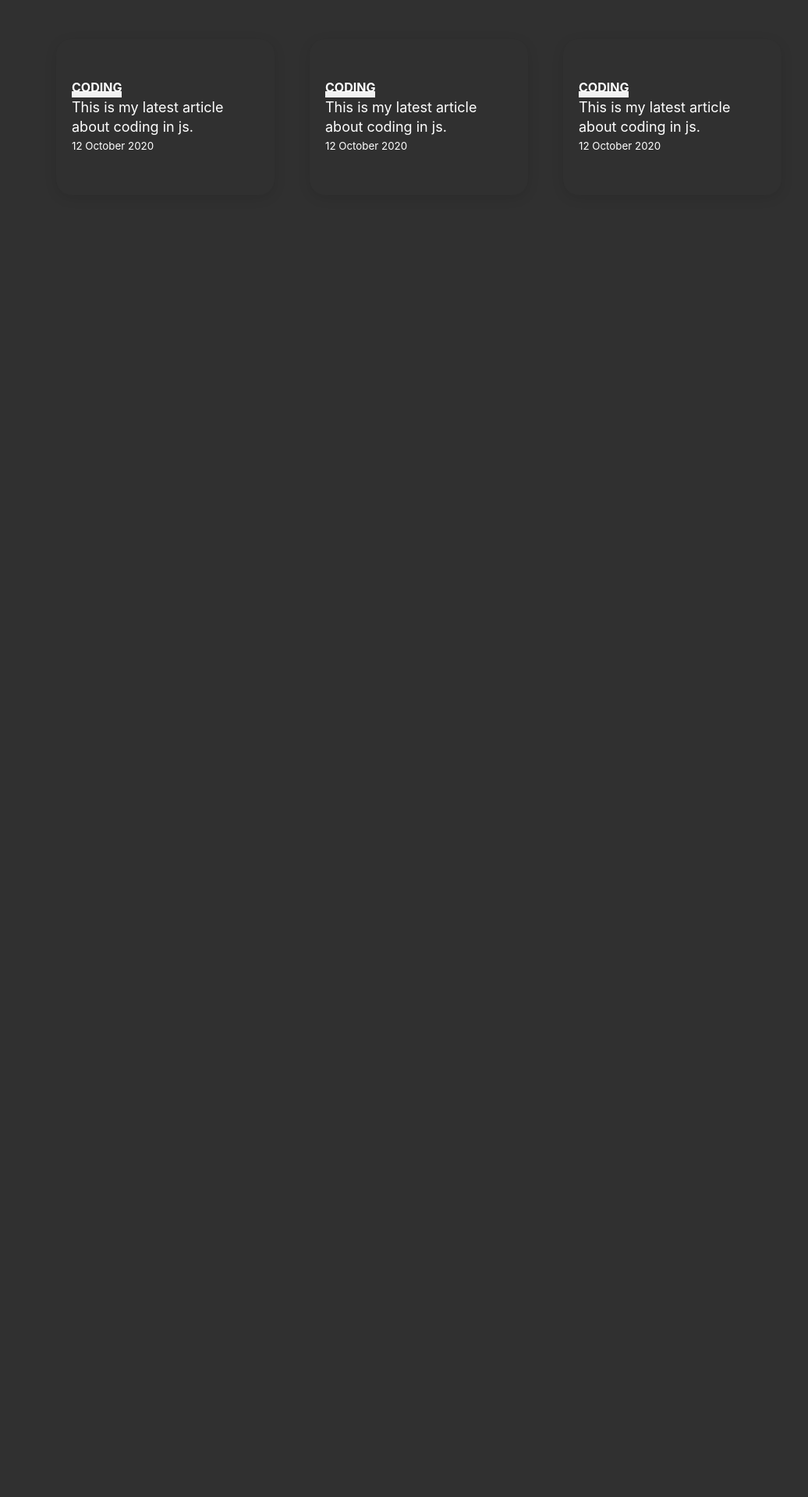
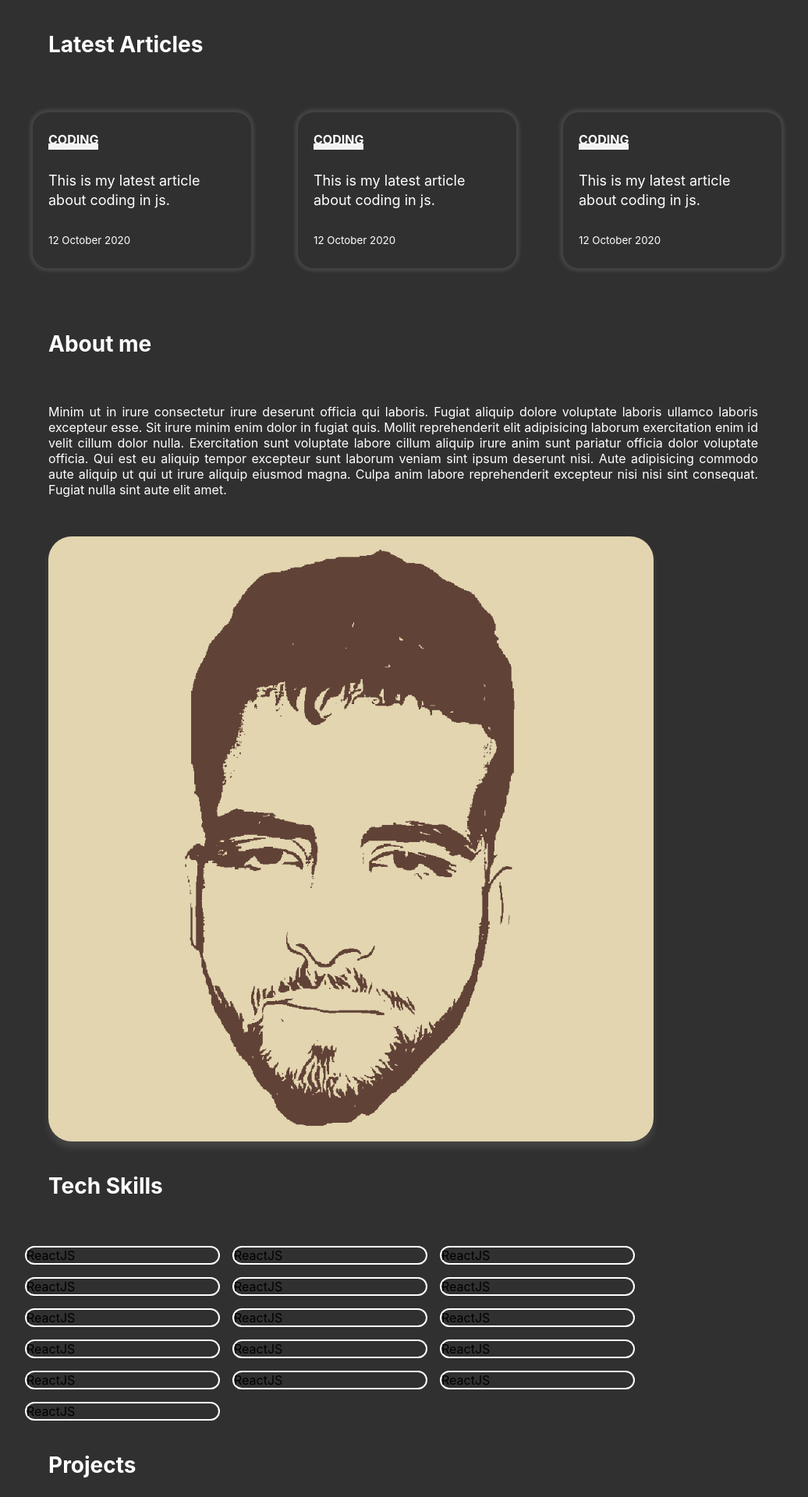
Before and after one commit to MarouaneMORCHID/react-folio, a React (Create React App) app: page / in a window 1280 px wide. Shown: the part 560-2480 px from the top of the page at 78% size, without its empty margins (108-1144 px from the left). Before the commit the page ends 860 px from the top, so only its background shows below. Built offline with nearby package versions, Linux system fonts and the light colour scheme.

Commit message:
About and skills section :rocket:

```diff
--- a/src/App.js
+++ b/src/App.js
@@ -1,15 +1,18 @@
 import React, { useRef, useState } from "react";
 import styled, { ThemeProvider } from "styled-components";
+import About from "./components/About/About";
 import Articles from "./components/Articles/Articles";
 import Landing from "./components/Landing/Landing";
 import Navbar from "./components/Navbar/Navbar";
 import { StyledDimmer } from "./components/Navbar/Navbar.styled";
+import Techskills from "./components/Techskills/Techskills";
 import { GlobalStyles } from "./styles/global";
 import { useOnClickOutside } from "./styles/hooks";
 
 const darkTheme = {
   primaryDark: "#202020",
   primaryLight: "#ffffff",
+  primaryShadow: "rgba(0,0,0,0.1)",
   primaryHover: "rgba(255,50,50,0.7)",
   mobile: "1366px",
 };
@@ -17,12 +20,13 @@ const darkTheme = {
 const lightTheme = {
   primaryDark: "#ffffff",
   primaryLight: "#303030",
+  primaryShadow: "rgba(255,255,255,0.1)",
   primaryHover: "rgba(255,50,50,0.7)",
   mobile: "1366px",
 };
 
 const NavContainer = styled.div`
-  background: ${({ theme }) => theme.primaryLight};
+  background: transparent;
 `;
 
 function App() {
@@ -42,13 +46,9 @@ function App() {
 
   return (
     <ThemeProvider theme={theme === "Light" ? lightTheme : darkTheme}>
-      <>
+      <div style={{ margin: "0 auto", maxWidth: "62.5rem" }}>
         <StyledDimmer open={open} />
         <NavContainer ref={node}>
-          {/*
-          <Logo />
-          <Burger open={open} setOpen={setOpen} />
-          <Menu open={open} setOpen={setOpen} />*/}
           <Navbar
             open={open}
             setOpen={setOpen}
@@ -59,10 +59,26 @@ function App() {
         <GlobalStyles open={open} />
         <div className="body">
           <Landing />
+          <SectionTitle>Latest Articles</SectionTitle>
           <Articles />
+          <SectionTitle>About me</SectionTitle>
+          <About />
+          <SectionTitle>Tech Skills</SectionTitle>
+          <Techskills />
+          <SectionTitle>Projects</SectionTitle>
         </div>
-      </>
+      </div>
     </ThemeProvider>
   );
 }
 export default App;
+
+const SectionTitle = styled.h2`
+  margin: 0px auto;
+  max-width: 62.5rem;
+  padding-bottom: 60px;
+  padding-top: 40px;
+  padding-left: 30px;
+  font-size: 28px;
+  color: ${({ theme }) => theme.primaryDark};
+`;
--- /dev/null
+++ b/src/components/About/About.js
@@ -0,0 +1,24 @@
+import React from "react";
+import { StyledAbout } from "./About.styled";
+
+const About = () => {
+  return (
+    <StyledAbout>
+      <div>
+        Minim ut in irure consectetur irure deserunt officia qui laboris. Fugiat
+        aliquip dolore voluptate laboris ullamco laboris excepteur esse. Sit
+        irure minim enim dolor in fugiat quis. Mollit reprehenderit elit
+        adipisicing laborum exercitation enim id velit cillum dolor nulla.
+        Exercitation sunt voluptate labore cillum aliquip irure anim sunt
+        pariatur officia dolor voluptate officia. Qui est eu aliquip tempor
+        excepteur sunt laborum veniam sint ipsum deserunt nisi. Aute adipisicing
+        commodo aute aliquip ut qui ut irure aliquip eiusmod magna. Culpa anim
+        labore reprehenderit excepteur nisi nisi sint consequat. Fugiat nulla
+        sint aute elit amet.
+      </div>
+      <img src="profil2.png" alt="profil" />
+    </StyledAbout>
+  );
+};
+
+export default About;
--- /dev/null
+++ b/src/components/About/About.styled.js
@@ -0,0 +1,31 @@
+import styled from "styled-components";
+
+export const StyledAbout = styled.div`
+  display: flex;
+  flex-direction: row;
+  justify-content: space-between;
+  padding-left: 30px;
+  text-align: justify;
+  @media screen and (max-width: ${({ theme }) => theme.mobile}) {
+    flex-direction: column;
+  }
+
+  div {
+    color: ${({ theme }) => theme.primaryDark};
+    padding-right: 60px;
+    padding-bottom: 50px;
+  }
+  img {
+    width: 50%;
+    border-radius: 30px;
+    box-shadow: 0px 8px 8px ${({ theme }) => theme.primaryShadow};
+    transition: 0.5s ease-in-out;
+    &:hover {
+      transform: translateY(-10px);
+      box-shadow: 10px 10px 16px ${({ theme }) => theme.primaryShadow};
+    }
+    @media screen and (max-width: ${({ theme }) => theme.mobile}) {
+      width: 80%;
+    }
+  }
+`;
--- a/src/components/Articles/Article.styled.js
+++ b/src/components/Articles/Article.styled.js
@@ -3,20 +3,21 @@ import styled from "styled-components";
 export const StyledArticle = styled.a`
   display: flex;
   align-items: flex-start;
-  justify-content: center;
+  justify-content: space-around;
   height: 200px;
   flex-direction: column;
+  background-color: inherit;
   padding: 10px 20px 10px;
   border-radius: 20px;
-  box-shadow: 0 4px 16px 0 rgba(0, 0, 0, 0.1);
+  box-shadow: ${({ theme }) => `0px 0px 4px 4px ${theme.primaryShadow} `};
   min-width: 280px;
   max-width: 280px;
-  margin-left: 10px;
+  margin-right: 20px;
   transition: 0.3s ease-in-out;
   color: ${({ theme }) => theme.primaryDark};
 
   &:hover {
-    box-shadow: 0 4px 16px 0 rgba(0, 0, 0, 0.5);
+    box-shadow: ${({ theme }) => `0px 0px 8px 8px ${theme.primaryShadow} `};
     cursor: pointer;
   }
 `;
@@ -24,13 +25,15 @@ export const ArticleTitle = styled.h4`
   transition: all 0.3s ease-in-out;
   box-shadow: rgb(242, 242, 242) 0px -0.5rem 0px inset;
   ${StyledArticle}:hover & {
-    box-shadow: rgb(255, 244, 217) 0px -1.2rem 0px inset;
+    color: ${({ theme }) => theme.primaryLight};
+    box-shadow: ${({ theme }) => theme.primaryHover} 0px -1.2rem 0px inset;
   }
 `;
 export const ArticleContent = styled.div`
   font-size: 18px;
 `;
 export const ArticleDate = styled.small`
+  margin-right: 20px;
   position: relative;
-  color: ${({ theme }) => theme.primaryDark};
+  background-color: "#544410";
 `;
--- a/src/components/Articles/Scroll.js
+++ b/src/components/Articles/Scroll.js
@@ -6,20 +6,17 @@ export const Scroll = styled.div`
   background-color: transparent;
   line-height: 25px;
   overflow: scroll auto;
-  margin: 0px auto;
-  max-width: 62.5rem;
-  padding: 50px 30px 50px;
+  padding: 10px 10px 40px;
 
   &::-webkit-scrollbar {
     display: block;
     appearance: none;
-    height: 10px;
+    height: 8px;
   }
 
   &::-webkit-scrollbar-thumb {
     border-radius: 8px;
-    border: 0.1rem solid white;
-    background-color: rgba(0, 0, 0, 0.5);
+    background-color: ${({ theme }) => theme.primaryHover};
   }
 
   &::-webkit-scrollbar-track {
--- a/src/components/Landing/Landing.styled.js
+++ b/src/components/Landing/Landing.styled.js
@@ -40,10 +40,11 @@ export const StyledSocials = styled.div`
 
   a {
     color: ${({ theme }) => theme.primaryDark};
-    border: 2px solid black;
+    border: 2px solid ${({ theme }) => theme.primaryDark};
     border-radius: 30px;
     padding: 0.3rem 1.25rem;
     box-shadow: 0 4px 1px;
+    font-size: 16px;
 
     transition: all 0.3s ease-in-out;
     box-shadow: ${({ theme }) => theme.primaryDark} 0px 0px 0px inset;
--- a/src/components/Landing/Socials.js
+++ b/src/components/Landing/Socials.js
@@ -4,7 +4,7 @@ import { StyledSocials } from "./Landing.styled";
 const Socials = () => {
   return (
     <StyledSocials>
-      <a href="github">Github</a>
+      <a href="Github">Github</a>
       <a href="Medium">Medium</a>
       <a href="Linkedin">Linkedin</a>
     </StyledSocials>
--- a/src/components/Navbar/Navbar.styled.js
+++ b/src/components/Navbar/Navbar.styled.js
@@ -27,16 +27,18 @@ export const StyledNavbar = styled.nav`
     align-items: center;
     z-index: 10;
     button {
-      color: ${({ theme }) => theme.primaryDark};
+      outline: none;
+      color: ${({ theme }) => theme.primaryLight};
+      background-color: ${({ theme }) => theme.primaryDark};
       border: 2px solid black;
       border-radius: 30px;
       padding: 0.3rem 1.25rem;
       box-shadow: 0 4px 1px;
       cursor: pointer;
       transition: all 0.3s ease-in-out;
-      box-shadow: ${({ theme }) => theme.primaryLight} 0px 0px 0px inset;
+      box-shadow: ${({ theme }) => theme.primaryDark} 0px 0px 0px inset;
       &:hover {
-        box-shadow: ${({ theme }) => theme.primaryDark} 0.5rem 0px 0px inset;
+        box-shadow: ${({ theme }) => theme.primaryLight} 0.5rem 0rem 0px inset;
       }
     }
 
--- /dev/null
+++ b/src/components/Techskills/Skill.js
@@ -0,0 +1,8 @@
+import React from "react";
+import { StyledSkill } from "./Techskills.styled";
+
+const Skill = () => {
+  return <StyledSkill>ReactJS</StyledSkill>;
+};
+
+export default Skill;
--- /dev/null
+++ b/src/components/Techskills/Techskills.js
@@ -0,0 +1,28 @@
+import React from "react";
+import Skill from "./Skill";
+import { SkillsContainer } from "./Techskills.styled";
+
+const Techskills = () => {
+  return (
+    <SkillsContainer>
+      <Skill />
+      <Skill />
+      <Skill />
+      <Skill />
+      <Skill />
+      <Skill />
+      <Skill />
+      <Skill />
+      <Skill />
+      <Skill />
+      <Skill />
+      <Skill />
+      <Skill />
+      <Skill />
+      <Skill />
+      <Skill />
+    </SkillsContainer>
+  );
+};
+
+export default Techskills;
--- /dev/null
+++ b/src/components/Techskills/Techskills.styled.js
@@ -0,0 +1,22 @@
+import styled from "styled-components";
+
+export const StyledSkill = styled.div`
+  border-radius: 50px;
+  border: 2px solid ${({ theme }) => theme.primaryDark};
+`;
+
+export const SkillsContainer = styled.div`
+  display: grid;
+  grid-auto-flow: row;
+  grid-template-columns: repeat(3, 15.625rem);
+  overflow: visible;
+  padding: 0px;
+  gap: 1rem;
+
+  @media (min-width: 1300px) {
+    grid-template-rows: repeat(2, auto);
+    grid-auto-flow: column;
+    padding: 0px 2.5rem;
+    overflow: scroll hidden;
+  }
+`;
```
Also changed, not shown: public/profil.png (added), public/profil2.png (added).
